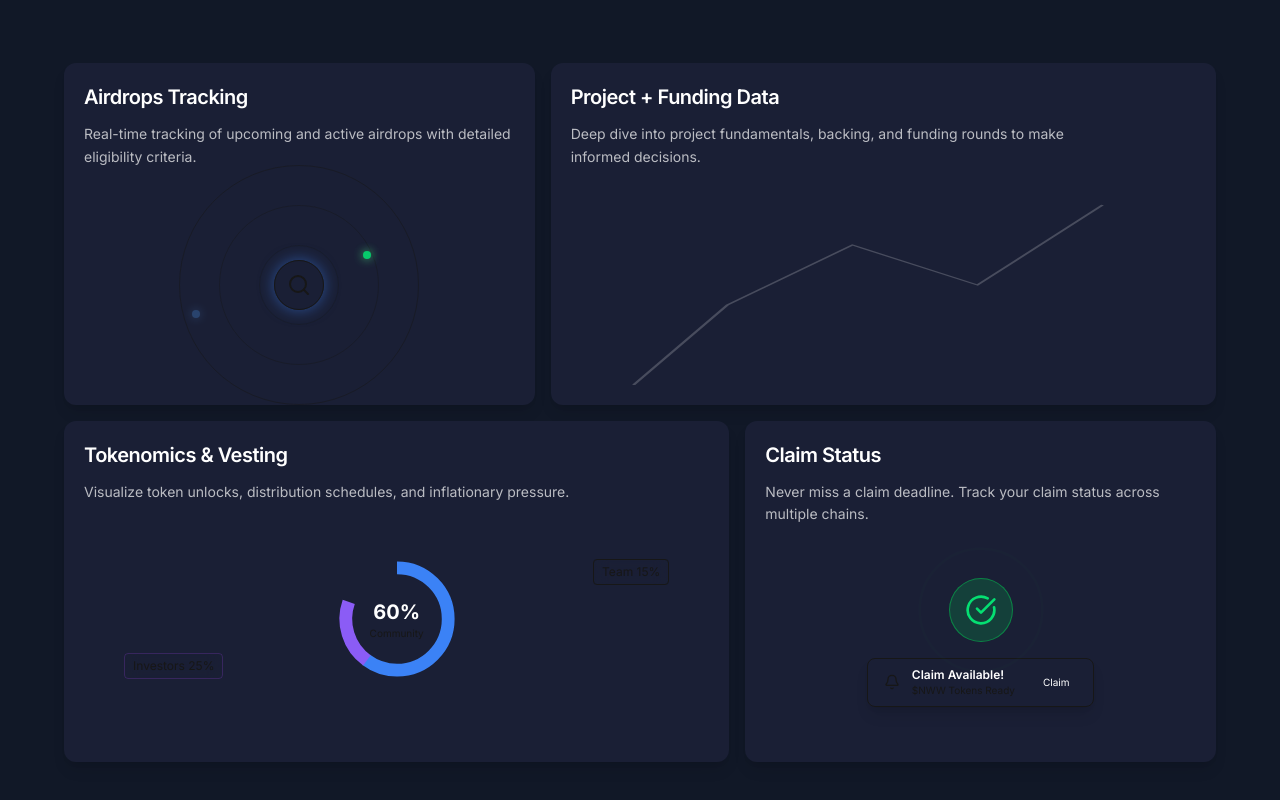
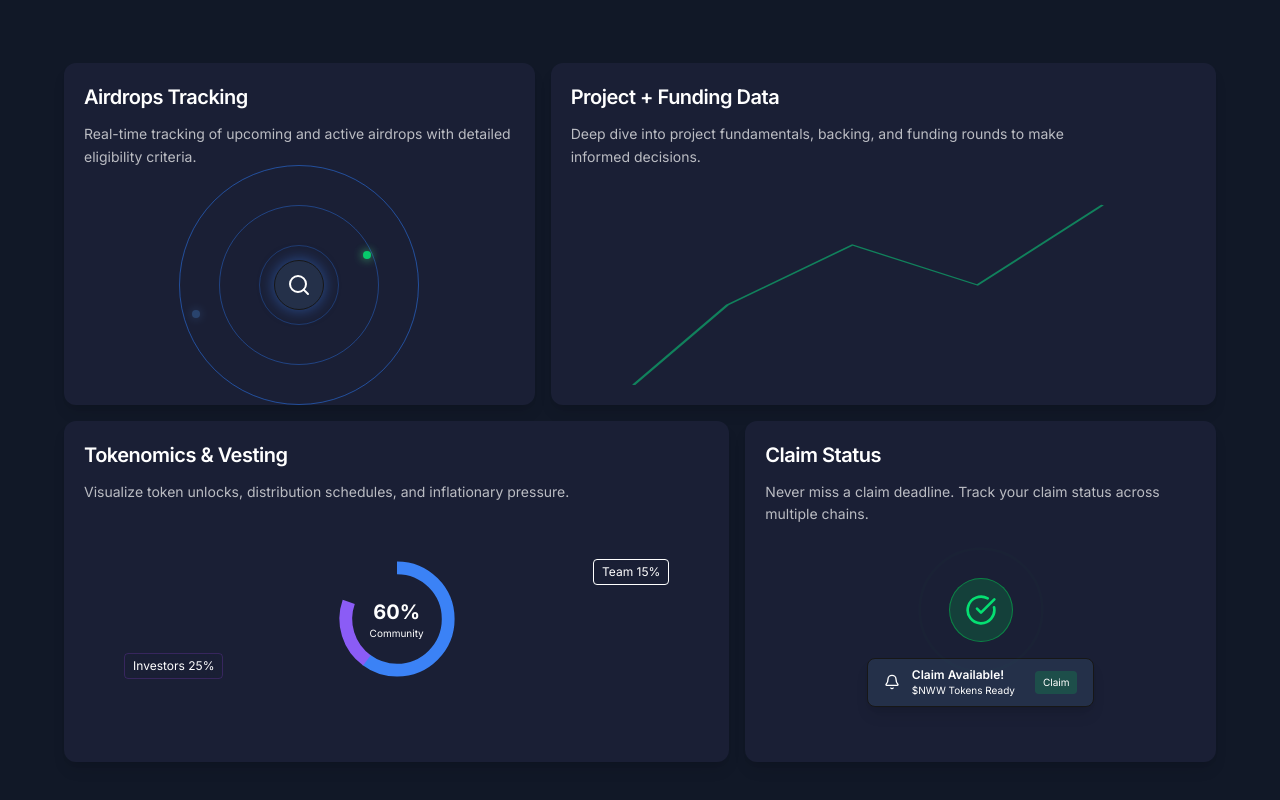
Before and after one commit to nekowawolf/airdropv3-src, a Next.js app: page / in a window 1280 px wide. Shown: the part 1023-1823 px from the top of the page. Built offline with nearby package versions, Linux system fonts and the light colour scheme.

Commit message:
style: update radar and chart line colors

```diff
--- a/src/components/ui/FeaturesAnimations.tsx
+++ b/src/components/ui/FeaturesAnimations.tsx
@@ -1,7 +1,7 @@
 'use client';
 
 import { motion } from "motion/react";
-import { Search, TrendingUp, PieChart, CheckCircle, Bell } from "lucide-react";
+import { Search, CheckCircle, Bell } from "lucide-react";
 
 export const AirdropRadar = () => {
     return (
@@ -10,7 +10,7 @@ export const AirdropRadar = () => {
             {[1, 2, 3].map((i) => (
                 <motion.div
                     key={i}
-                    className="absolute border border-brand/20 rounded-full"
+                    className="absolute border border-blue-500 rounded-full"
                     style={{ width: i * 80, height: i * 80 }}
                     animate={{ opacity: [0.2, 0.5, 0.2] }}
                     transition={{ duration: 3, repeat: Infinity, delay: i * 0.4 }}
@@ -26,8 +26,8 @@ export const AirdropRadar = () => {
             />
 
             {/* Center Icon */}
-            <div className="relative z-10 bg-card-color2 p-3 rounded-full border border-brand/30 shadow-[0_0_15px_rgba(59,130,246,0.5)]">
-                <Search className="w-6 h-6 text-brand" />
+            <div className="relative z-10 card-color p-3 rounded-full border border-brand/30 shadow-[0_0_15px_rgba(59,130,246,0.5)]">
+                <Search className="w-6 h-6 text-brand text-fill-color" />
             </div>
 
             {/* Blips */}
@@ -51,13 +51,13 @@ export const FundingChart = () => {
             {[40, 70, 50, 90, 60].map((height, i) => (
                 <motion.div
                     key={i}
-                    className="w-8 bg-gradient-to-t from-brand/20 to-brand rounded-t-sm relative group"
+                    className="w-8 bg-gradient-to-t from-brand/20 to-brand rounded-t-sm relative group text-fill-color"
                     initial={{ height: 0 }}
                     animate={{ height: `${height}%` }}
                     transition={{ duration: 1, delay: i * 0.1, type: "spring" }}
                 >
                     <motion.div
-                        className="absolute -top-6 left-1/2 -translate-x-1/2 text-[10px] bg-card-color border border-brand/20 px-1 rounded opacity-0 group-hover:opacity-100 transition-opacity whitespace-nowrap"
+                        className="absolute -top-6 left-1/2 -translate-x-1/2 text-[10px] border border-brand/20 px-1 rounded opacity-0 group-hover:opacity-100 transition-opacity whitespace-nowrap"
                     >
                         ${height}M
                     </motion.div>
@@ -69,7 +69,7 @@ export const FundingChart = () => {
                 <motion.path
                     d="M 10 100 L 25 60 L 45 30 L 65 50 L 85 10"
                     fill="none"
-                    stroke="rgba(255, 255, 255, 0.2)"
+                    stroke="rgba(5, 254, 142, 0.44)"
                     strokeWidth="0.5"
                     strokeDasharray="1 1"
                     initial={{ pathLength: 0 }}
@@ -112,12 +112,12 @@ export const TokenomicsPie = () => {
                 </motion.svg>
                 <div className="absolute inset-0 flex items-center justify-center flex-col">
                     <span className="text-xl font-bold text-fill-color">60%</span>
-                    <span className="text-[10px] text-muted-foreground">Community</span>
+                    <span className="text-[10px] text-muted-foreground text-fill-color">Community</span>
                 </div>
             </div>
             {/* Floating Labels */}
             <motion.div
-                className="absolute top-10 right-10 bg-card-color2/80 px-2 py-1 rounded text-xs border border-brand/20 backdrop-blur-sm"
+                className="absolute text-fill-color top-10 right-10 card-color/80 px-2 py-1 rounded text-xs border border-brand/20 backdrop-blur-sm"
                 initial={{ x: 20, opacity: 0 }}
                 animate={{ x: 0, opacity: 1 }}
                 transition={{ delay: 1.2 }}
@@ -125,7 +125,7 @@ export const TokenomicsPie = () => {
                 Team 15%
             </motion.div>
             <motion.div
-                className="absolute bottom-10 left-10 bg-card-color2/80 px-2 py-1 rounded text-xs border border-purple-500/20 backdrop-blur-sm"
+                className="absolute text-fill-color bottom-10 left-10 card-color/80 px-2 py-1 rounded text-xs border border-purple-500/20 backdrop-blur-sm"
                 initial={{ x: -20, opacity: 0 }}
                 animate={{ x: 0, opacity: 1 }}
                 transition={{ delay: 1.5 }}
@@ -159,18 +159,18 @@ export const ClaimSuccess = () => {
             </div>
 
             <motion.div
-                className="bg-card-color2 border border-border-color px-4 py-2 rounded-lg flex items-center gap-3 shadow-lg"
+                className="card-color border border-border-color px-4 py-2 rounded-lg flex items-center gap-3 shadow-lg"
                 initial={{ y: 20, opacity: 0 }}
                 animate={{ y: 0, opacity: 1 }}
                 transition={{ delay: 0.5 }}
             >
-                <Bell className="w-4 h-4 text-brand" />
+                <Bell className="w-4 h-4 text-brand text-fill-color" />
                 <div className="flex flex-col">
                     <span className="text-xs font-semibold text-fill-color">Claim Available!</span>
-                    <span className="text-[10px] text-muted-foreground">$NWW Tokens Ready</span>
+                    <span className="text-[10px] text-muted-foreground text-fill-color">$NWW Tokens Ready</span>
                 </div>
                 <motion.button
-                    className="ml-2 bg-brand text-white text-[10px] px-2 py-1 rounded"
+                    className="ml-2 bg-green-500/20 text-white text-[10px] px-2 py-1 rounded text-fill-color"
                     whileHover={{ scale: 1.05 }}
                     whileTap={{ scale: 0.95 }}
                 >
```
